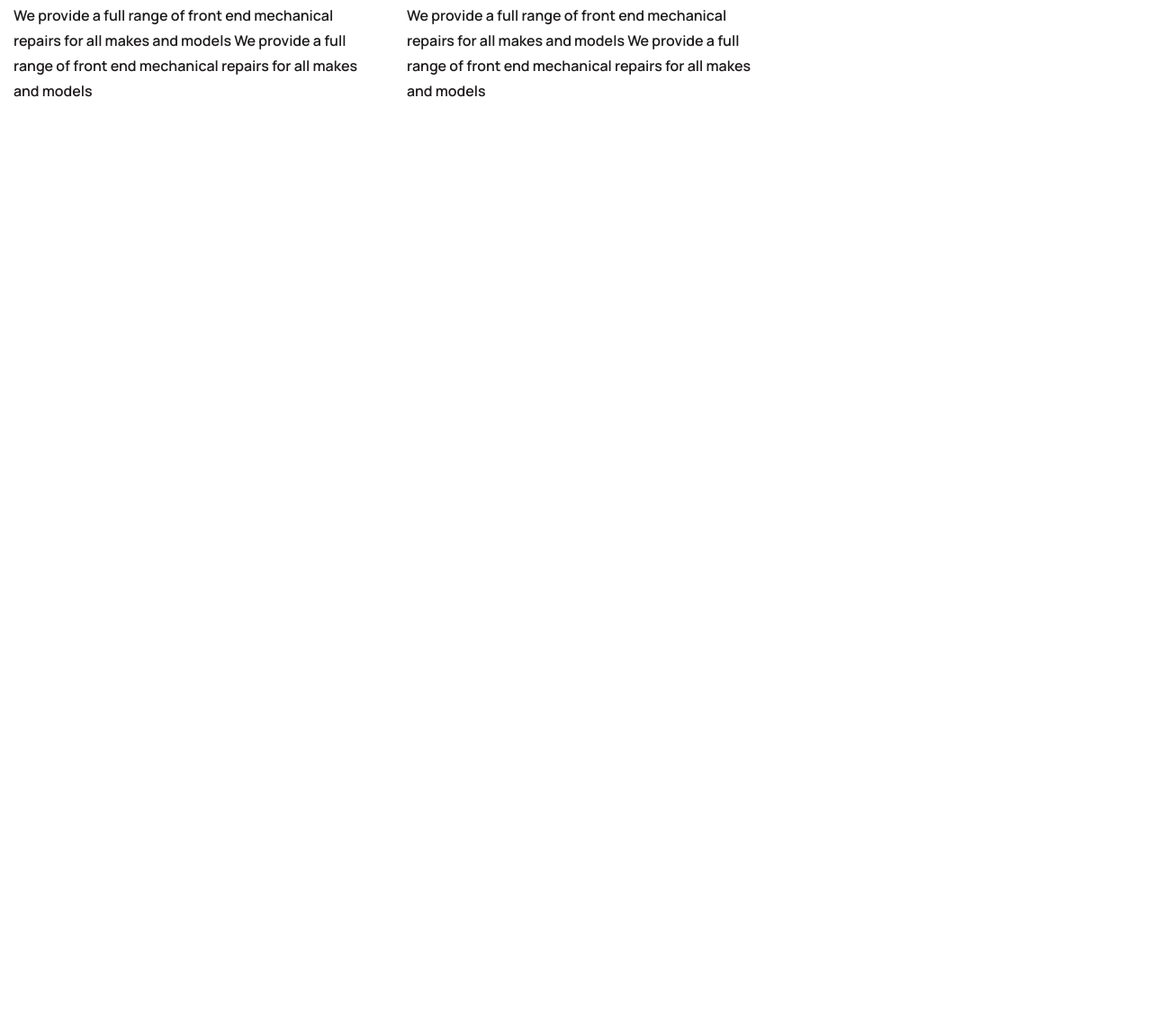
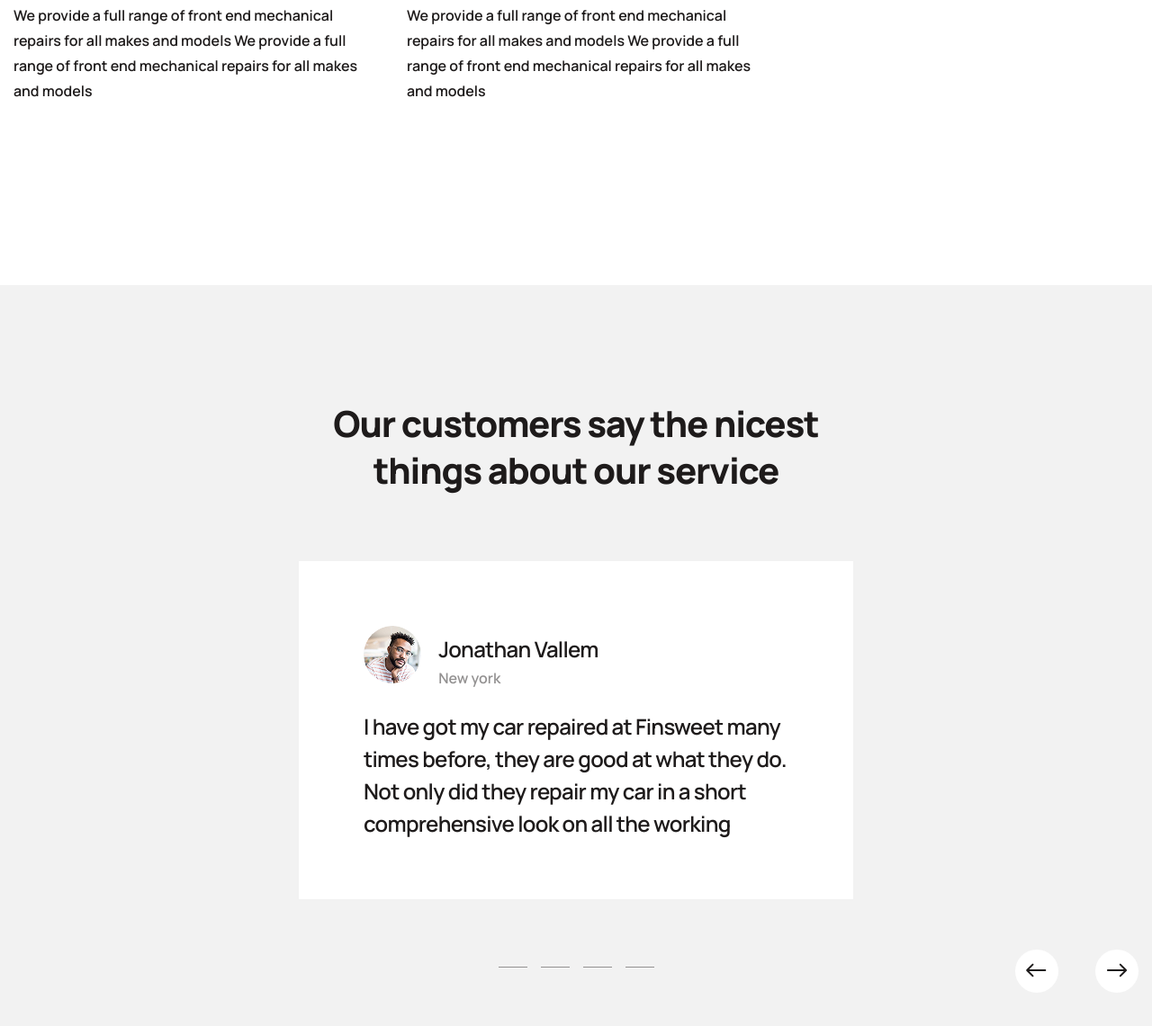
Before and after one commit to RafaelTagiev/finsweet, a website: page index.html in a window 1280 px wide. Shown: the part 6279-7420 px from the top of the page at 90% size. Before the commit the page ends 6596 px from the top, so only its background shows below. Drawn offline with nearby package versions, Linux system fonts and the light colour scheme; files that its build step writes are made by us from their sources; files whose address does not match are found by name.

Commit message:
testimonials section implementation

```diff
--- a/index.html
+++ b/index.html
@@ -406,6 +406,67 @@
                     </div>
                 </div>
             </section>
+            <section class="testimonials-section">
+                <div class="container">
+                    <div class="testimonials">
+                        <h2 class="testimonials__heading heading-title">
+                            Our customers say the nicest things about our service
+                        </h2>
+                        <div class="testimonials__slider">
+                            <div class="testimonials__card">
+                                <div class="testimonials__card-avatar">
+                                    <img src="assets/image/content/avatar1.jpg" alt="avatar">
+                                </div>
+                                <div class="testimonials__card-who">
+                                    <div class="testimonials__card-who-name">Jonathan Vallem</div>
+                                    <div class="testimonials__card-who-city">New york</div>
+                                </div>
+                                <p class="testimonials__card-comment">
+                                    I have got my car repaired at Finsweet many times before, they are good at what they
+                                    do. Not only did they repair my car in a short comprehensive look on all the working
+                                </p>
+                            </div>
+                            <div class="testimonials__card testimonials__card--hide">
+                                <div class="testimonials__card-avatar">
+                                    <img src="assets/image/content/avatar2.jpg" alt="avatar">
+                                </div>
+                                <div class="testimonials__card-who">
+                                    <div class="testimonials__card-who-name">Smith Johnson</div>
+                                    <div class="testimonials__card-who-city">New york</div>
+                                </div>
+                                <p class="testimonials__card-comment">
+                                    I have got my car repaired at Finsweet many times before, they are good at what they
+                                    do. Not only did they repair my car in a short comprehensive look on all the working
+                                </p>
+                            </div>
+                        </div>
+                        <div class="testimonials__slider-dots">
+                            <button type="button"></button>
+                            <button type="button"></button>
+                            <button type="button"></button>
+                            <button type="button"></button>
+                        </div>
+                        <div class="testimonials__slider-arrows">
+                            <button type="button" class="testimonials__arrow testimonials__arrow--left">
+                                <svg width="23" height="16" viewBox="0 0 23 16" fill="none"
+                                    xmlns="http://www.w3.org/2000/svg">
+                                    <path
+                                        d="M21.2852 9C21.8374 9 22.2852 8.55228 22.2852 8C22.2852 7.44772 21.8374 7 21.2852 7L21.2852 9ZM0.449017 7.29289C0.0584927 7.68342 0.0584926 8.31658 0.449017 8.7071L6.81298 15.0711C7.2035 15.4616 7.83667 15.4616 8.22719 15.0711C8.61772 14.6805 8.61772 14.0474 8.22719 13.6569L2.57034 8L8.22719 2.34314C8.61772 1.95262 8.61772 1.31946 8.22719 0.928931C7.83667 0.538407 7.2035 0.538407 6.81298 0.928931L0.449017 7.29289ZM21.2852 7L1.15612 7L1.15612 9L21.2852 9L21.2852 7Z"
+                                        fill="#1E1B1B" />
+                                </svg>
+                            </button>
+                            <button type="button" class="testimonials__arrow testimonials__arrow--right">
+                                <svg width="23" height="16" viewBox="0 0 23 16" fill="none"
+                                    xmlns="http://www.w3.org/2000/svg">
+                                    <path
+                                        d="M1 6.99023C0.447715 6.99023 0 7.43795 0 7.99023C0 8.54252 0.447715 8.99023 1 8.99023V6.99023ZM21.8361 8.69734C22.2267 8.30682 22.2267 7.67365 21.8361 7.28313L15.4722 0.919167C15.0817 0.528642 14.4485 0.528642 14.058 0.919167C13.6674 1.30969 13.6674 1.94286 14.058 2.33338L19.7148 7.99023L14.058 13.6471C13.6674 14.0376 13.6674 14.6708 14.058 15.0613C14.4485 15.4518 15.0817 15.4518 15.4722 15.0613L21.8361 8.69734ZM1 7.99023V8.99023H21.129V7.99023V6.99023H1V7.99023Z"
+                                        fill="#1E1B1B" />
+                                </svg>
+                            </button>
+                        </div>
+                    </div>
+                </div>
+            </section>
         </main>
     </div>
 
--- a/styles/_card.scss
+++ b/styles/_card.scss
@@ -81,3 +81,61 @@
         @include m.font(16px, 600, v.$black, 1.75);
     }
 }
+
+.testimonials__card {
+    width: 616px;
+    height: 376px;
+    padding: 72px;
+    background-color: v.$white;
+
+    @media (max-width: v.$media_xxl) {
+        &--hide {
+            display: none;
+        }
+    }
+
+    @media (max-width: v.$media_md) {
+        width: 456px;
+        height: auto;
+        padding: 25px;
+    }
+
+    &-avatar {
+        display: inline-block;
+        width: 64px;
+        height: 64px;
+        border-radius: 100%;
+        overflow: hidden;
+
+        & img {
+            width: 100%;
+            height: 100%;
+            object-fit: cover;
+        }
+    }
+
+    &-who {
+        display: inline-block;
+        width: 179px;
+        height: 62px;
+        margin-left: 16px;
+
+        &-name {
+            letter-spacing: -0.03em;
+
+            @include m.font(24px, 600, v.$black, 1.5);
+        }
+
+        &-city {
+            @include m.font(16px, 600, v.$grey, 1.75);
+        }
+    }
+
+
+    &-comment {
+        margin-top: 24px;
+        letter-spacing: -0.03em;
+
+        @include m.font(24px, 600, v.$black, 1.5);
+    }
+}
--- a/styles/_importer.scss
+++ b/styles/_importer.scss
@@ -8,3 +8,4 @@
 @forward "experience";
 @forward "brands";
 @forward "blog";
+@forward "testimonials";
--- /dev/null
+++ b/styles/_testimonials.scss
@@ -0,0 +1,76 @@
+@use "variables" as v;
+@use "mixin" as m;
+
+.testimonials-section {
+    background-color: v.$light-grey;
+
+    .testimonials {
+        position: relative;
+        padding: 128px 0;
+
+        &__heading {
+            max-width: 909px;
+            margin: 0 auto;
+            text-align: center;
+
+            @media (max-width: v.$media_xxl) {
+                max-width: 569px;
+            }
+
+            @media (max-width: v.$media_xl) {
+                max-width: 449px;
+            }
+        }
+
+        &__slider {
+            margin: 75px 0;
+
+            @include m.d-flex(space-between, center);
+
+            @media (max-width: v.$media_xxl) {
+                @include m.d-flex(center, center);
+            }
+        }
+
+        &__slider-dots {
+            @include m.d-flex(center, center, nowrap, row, 15px, 0);
+
+            & button {
+                width: 32px;
+                height: 1px;
+                background-color: v.$grey;
+            }
+        }
+
+        &__slider-arrows {
+            @include m.pos(absolute, 1, -1, bottom, right, 100px, 0);
+
+            @media (max-width: v.$media_md) {
+                display: none;
+            }
+
+            .testimonials__arrow {
+                position: relative;
+                width: 48px;
+                height: 48px;
+                border-radius: 100%;
+                background-color: v.$white;
+                transition: all .3s;
+                margin-right: 38px;
+
+                &:last-child {
+                    margin-right: 0;
+                }
+
+                &:hover {
+                    background-color: v.$black;
+                    scale: 1.3;
+
+                    & path {
+                        fill: v.$white;
+                    }
+                }
+            }
+        }
+    }
+}
```
Also changed, not shown: assets/image/icons/arrow-mini-left-white-icon.svg (added), assets/image/icons/arrow-mini-right-white-icon.svg (added).
